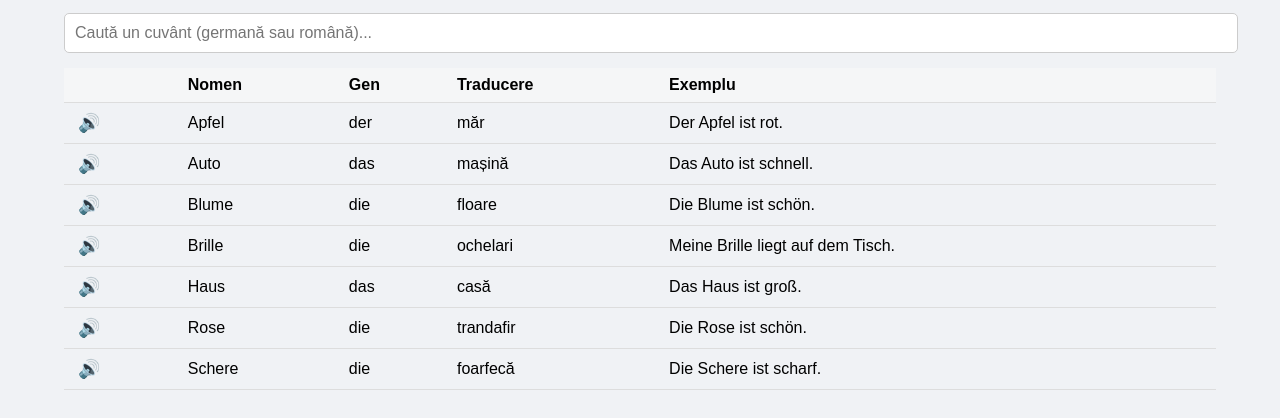
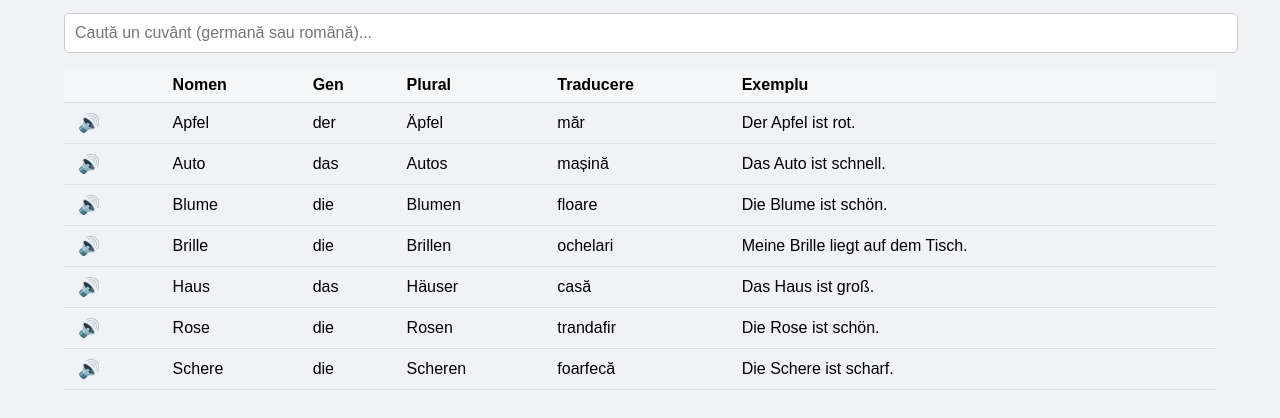
Before and after one commit to cont01vali-rgb/Site, a plain HTML site: page lessons/das-nomen.html in a window 1280 px wide. Shown: the part 158-576 px from the top of the page. Drawn offline with Linux system fonts and the light colour scheme.

Commit message:
Add Plural Column

```diff
--- a/js/nouns.js
+++ b/js/nouns.js
@@ -1,12 +1,12 @@
 // Nouns data
 const nounsData = [
-  {"nomen": "Apfel", "gen": "der", "traducere": "măr", "exemplu": "Der Apfel ist rot."},
-  {"nomen": "Haus", "gen": "das", "traducere": "casă", "exemplu": "Das Haus ist groß."},
-  {"nomen": "Blume", "gen": "die", "traducere": "floare", "exemplu": "Die Blume ist schön."},
-  {"nomen": "Auto", "gen": "das", "traducere": "mașină", "exemplu": "Das Auto ist schnell."},
-  {"nomen": "Rose",  "gen": "die", "traducere": "trandafir", "exemplu": "Die Rose ist schön."},
-  {"nomen": "Brille", "gen": "die", "traducere": "ochelari",  "exemplu": "Meine Brille liegt auf dem Tisch."},
-  {"nomen": "Schere", "gen": "die", "traducere": "foarfecă",  "exemplu": "Die Schere ist scharf."}
+  {"nomen": "Apfel",  "gen": "der", "plural": "Äpfel",   "traducere": "măr",      "exemplu": "Der Apfel ist rot."},
+  {"nomen": "Haus",   "gen": "das", "plural": "Häuser",  "traducere": "casă",     "exemplu": "Das Haus ist groß."},
+  {"nomen": "Blume",  "gen": "die", "plural": "Blumen",  "traducere": "floare",   "exemplu": "Die Blume ist schön."},
+  {"nomen": "Auto",   "gen": "das", "plural": "Autos",   "traducere": "mașină",   "exemplu": "Das Auto ist schnell."},
+  {"nomen": "Rose",   "gen": "die", "plural": "Rosen",   "traducere": "trandafir","exemplu": "Die Rose ist schön."},
+  {"nomen": "Brille", "gen": "die", "plural": "Brillen", "traducere": "ochelari", "exemplu": "Meine Brille liegt auf dem Tisch."},
+  {"nomen": "Schere", "gen": "die", "plural": "Scheren",  "traducere": "foarfecă", "exemplu": "Die Schere ist scharf."}
 ];
 
 // Load nouns and populate table
@@ -21,7 +21,8 @@ document.addEventListener('DOMContentLoaded', () => {
     const term = normalize(searchInput.value.toLowerCase());
     const filtered = nounsData.filter(item =>
       normalize(item.nomen.toLowerCase()).includes(term) ||
-      normalize(item.traducere.toLowerCase()).includes(term)
+      normalize((item.traducere || "").toLowerCase()).includes(term) ||
+      normalize((item.plural || "").toLowerCase()).includes(term)
     );
     renderTable(filtered);
   });
@@ -48,8 +49,12 @@ document.addEventListener('DOMContentLoaded', () => {
       row.appendChild(nomenCell);
 
       const genCell = document.createElement('td');
-      genCell.textContent = item.gen;
+      genCell.textContent = item.gen || "";
       row.appendChild(genCell);
+
+      const pluralCell = document.createElement('td');
+      pluralCell.textContent = item.plural || "";
+      row.appendChild(pluralCell);
 
       const traducereCell = document.createElement('td');
       traducereCell.textContent = item.traducere;
--- a/lessons/das-nomen.html
+++ b/lessons/das-nomen.html
@@ -29,6 +29,7 @@
           <th></th> <!-- pentru iconița audio -->
           <th>Nomen</th>
           <th>Gen</th>
+          <th>Plural</th>
           <th>Traducere</th>
           <th>Exemplu</th>
         </tr>
```
